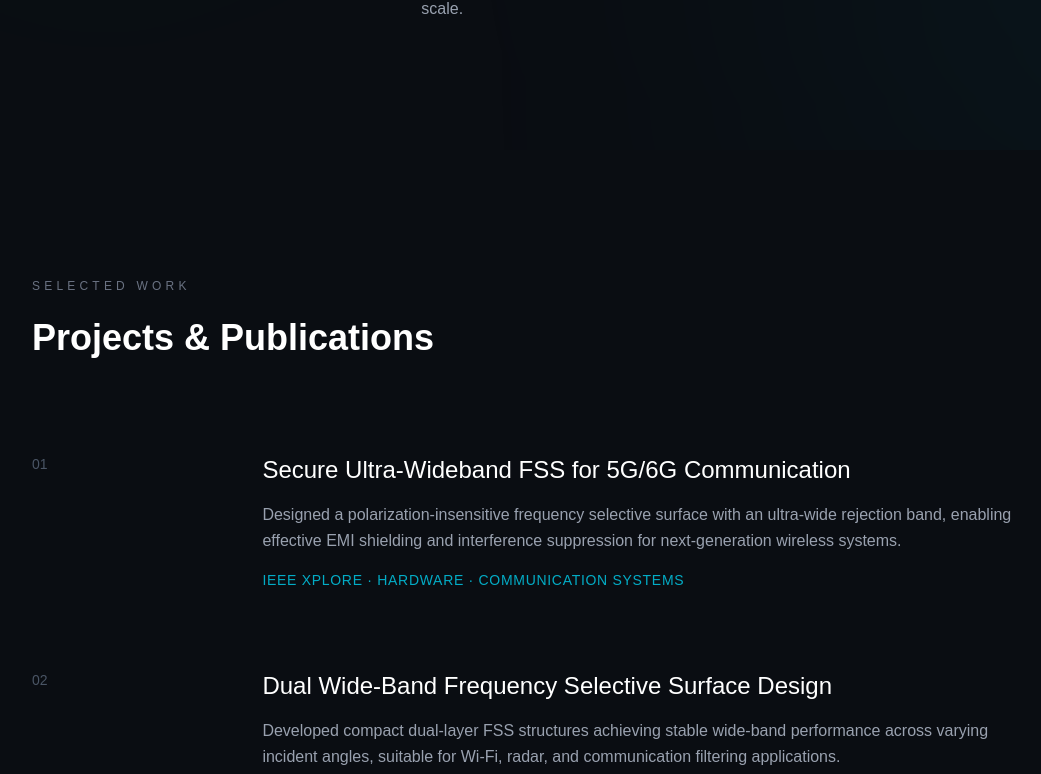
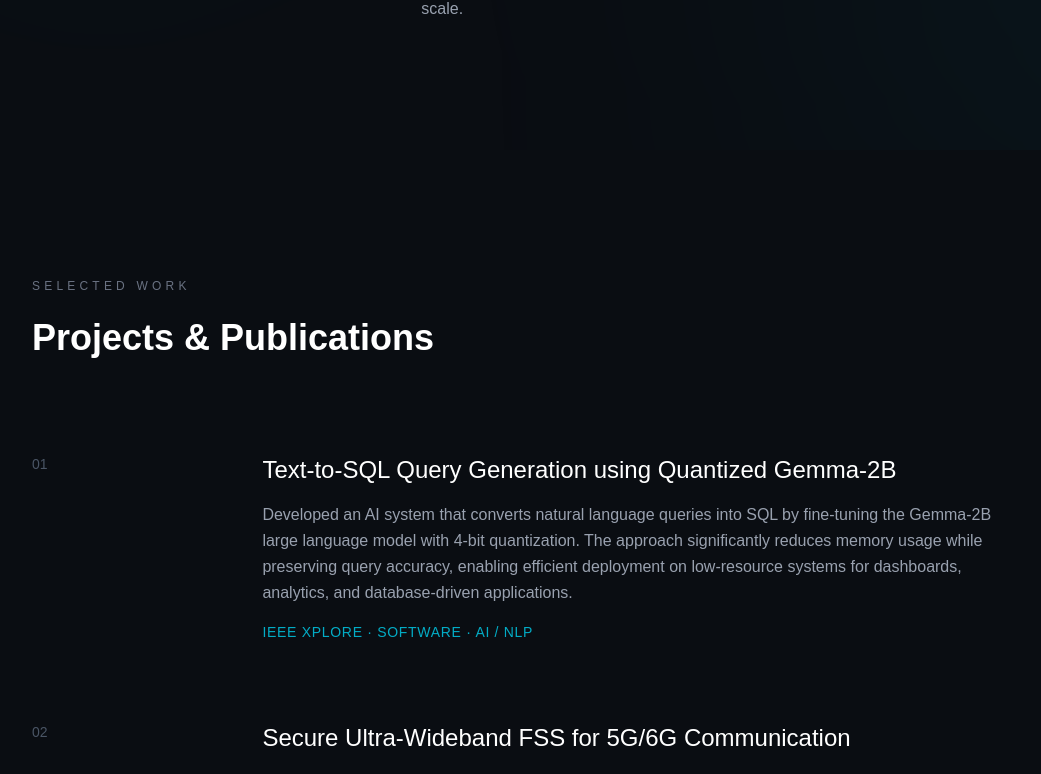
Before and after one commit to Jr1407/jishnu-portfolio, a Next.js app: page / in a window 1280 px wide. Shown: the part 1994-2768 px from the top of the page, without its empty margins (48-1089 px from the left). Built offline with nearby package versions, Linux system fonts and the light colour scheme.

Commit message:
Restore all projects including Text-to-SQL and Dual Wideband FSS

```diff
--- a/components/Projects.tsx
+++ b/components/Projects.tsx
@@ -3,6 +3,12 @@
 import { motion } from "framer-motion";
 
 const projects = [
+  {
+    title: "Text-to-SQL Query Generation using Quantized Gemma-2B",
+    description:
+      "Developed an AI system that converts natural language queries into SQL by fine-tuning the Gemma-2B large language model with 4-bit quantization. The approach significantly reduces memory usage while preserving query accuracy, enabling efficient deployment on low-resource systems for dashboards, analytics, and database-driven applications.",
+    meta: "IEEE Xplore · Software · AI / NLP",
+  },
   {
     title: "Secure Ultra-Wideband FSS for 5G/6G Communication",
     description:
@@ -16,18 +22,16 @@ const projects = [
     meta: "IEEE Xplore · Hardware · Electromagnetics",
   },
   {
-    title:
-      "Effect of Magnetic Field on Blood Flow Through a Stenosed Artery",
+    title: "Effect of Magnetic Field on Blood Flow Through a Stenosed Artery",
     description:
       "Formulated and solved a coupled MHD model using a non-Newtonian Casson fluid to analyze physiologically significant blood-flow behavior under magnetic field influence.",
     meta: "IEEE Xplore · Mathematical Modeling · Biomedical Systems",
   },
   {
-    title:
-      "Resource-Efficient Performance Analysis of BERT Variants",
+    title: "Resource-Efficient Performance Analysis of BERT Variants",
     description:
       "Evaluated multiple transformer models to study accuracy–latency trade-offs, guiding the selection of efficient architectures for real-world fake-news detection systems.",
-    meta: "Software Project · Performance Analysis (Non-IEEE)",
+    meta: "Software Project · Performance Analysis.",
   },
 ];
 
```
